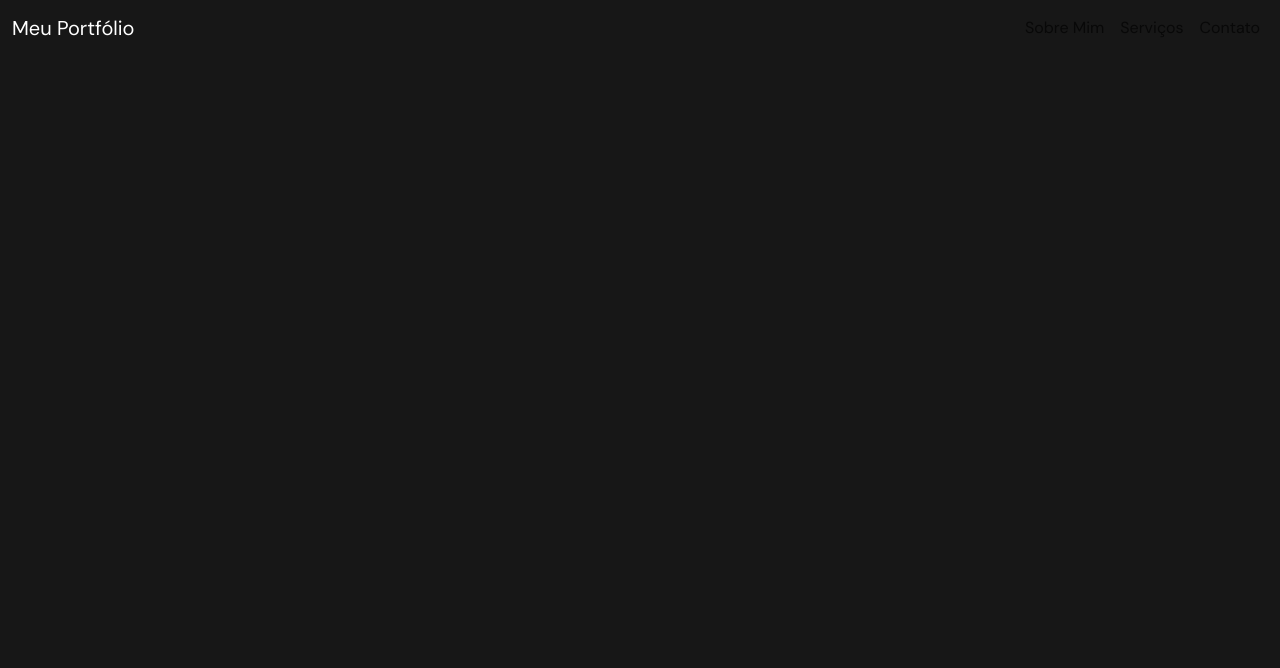
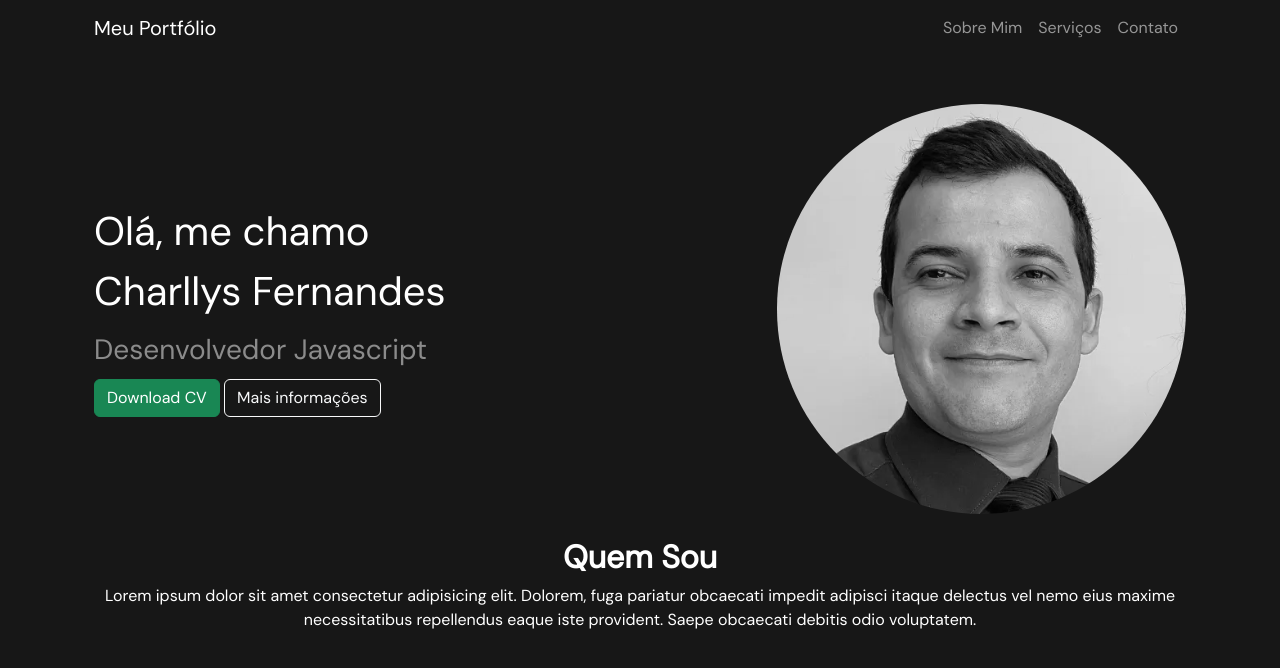
Before and after one commit to CharllysFernandes/charllysfernandes.github.io, a plain HTML site: page new/index.html in a window 1280 px wide. Drawn offline with nearby package versions, Linux system fonts and the light colour scheme.

Commit message:
Update index.html

```diff
--- a/new/index.html
+++ b/new/index.html
@@ -16,12 +16,15 @@
             font-family: 'DM Sans', sans-serif;
             color: #fff !important;
         }
+        img{
+          filter: grayscale();
+        }
 
     </style>
 </head>
-<body>
-    <nav class="navbar navbar-expand-lg">
-        <div class="container-fluid">
+<body class="container">
+    <nav class="navbar navbar-dark navbar-expand">
+        <div class="container">
           <a class="navbar-brand text-white" href="#">Meu Portfólio</a>
           <button class="navbar-toggler" type="button" data-bs-toggle="collapse" data-bs-target="#navbarNav" aria-controls="navbarNav" aria-expanded="false" aria-label="Toggle navigation">
             <span class="navbar-toggler-icon"></span>
@@ -41,6 +44,39 @@
           </div>
         </div>
       </nav>
+      <section class="container d-flex flex-row mt-5">
+        <div class="col-6 d-flex flex-column gap-2 justify-content-center">
+          <span class="fs-1">
+            Olá, me chamo<br>Charllys Fernandes
+          </span>
+          <span class="small text-white-50 fs-3">
+            Desenvolvedor Javascript
+          </span>
+          <div>
+            <button class="btn btn-success">Download CV</button>
+            <button class="btn btn-outline-light">Mais informações</button>
+          </div>
+
+        </div>
+        <div class="col-6">
+          <div class="d-flex justify-content-end">
+            <img class="rounded rounded-circle w-75" src="../assets/charllysfernandes.webp" alt="">
+          </div>
+        </div>
+
+      </section>
+      <section class="mt-4">
+        <div class="text-center">
+          <h2 class="fs-2 fw-bolder">Quem Sou</h2>
+          <p class="fw-lighter">Lorem ipsum dolor sit amet consectetur adipisicing elit. Dolorem, fuga pariatur obcaecati impedit adipisci itaque delectus vel nemo eius maxime necessitatibus repellendus eaque iste provident. Saepe obcaecati debitis odio voluptatem.
+          </p>
+        </div>
+      </section>
+      <section>
+        <div>
+
+        </div>
+      </section>
 
 
 
```
